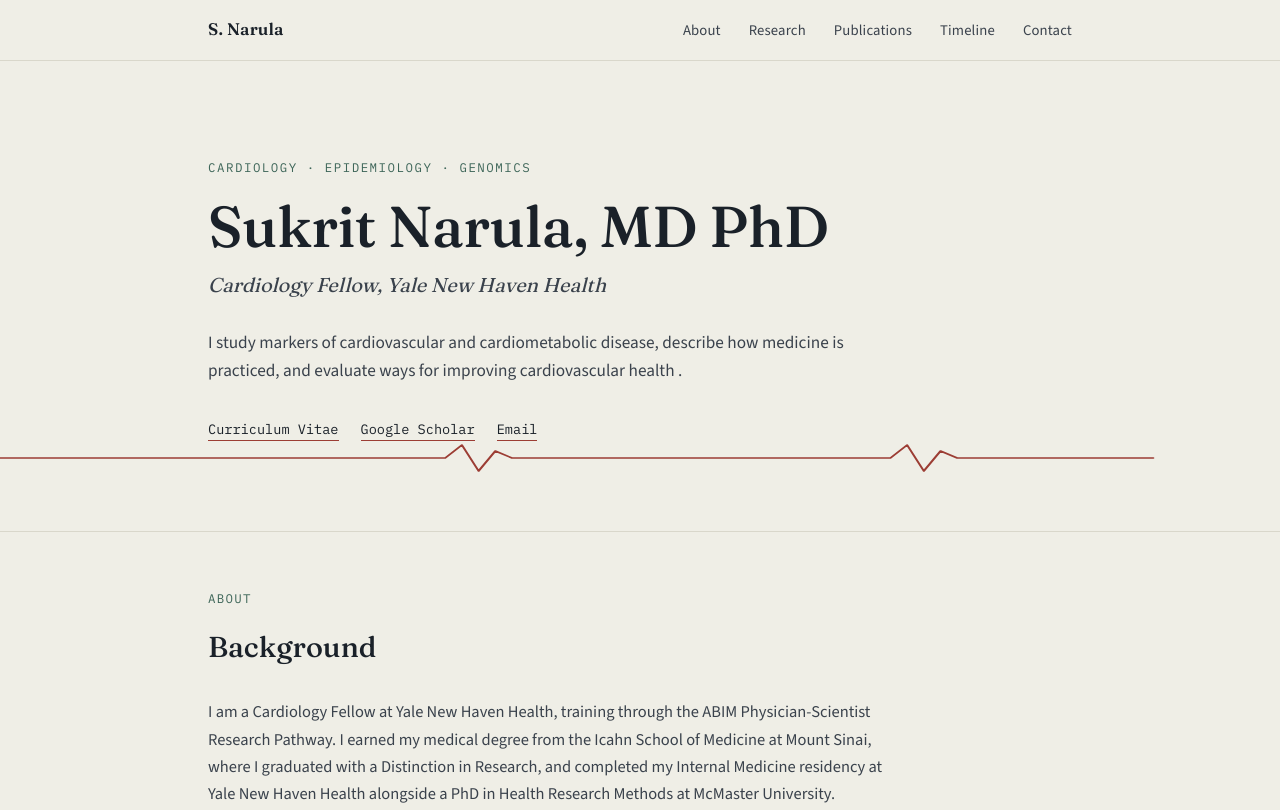
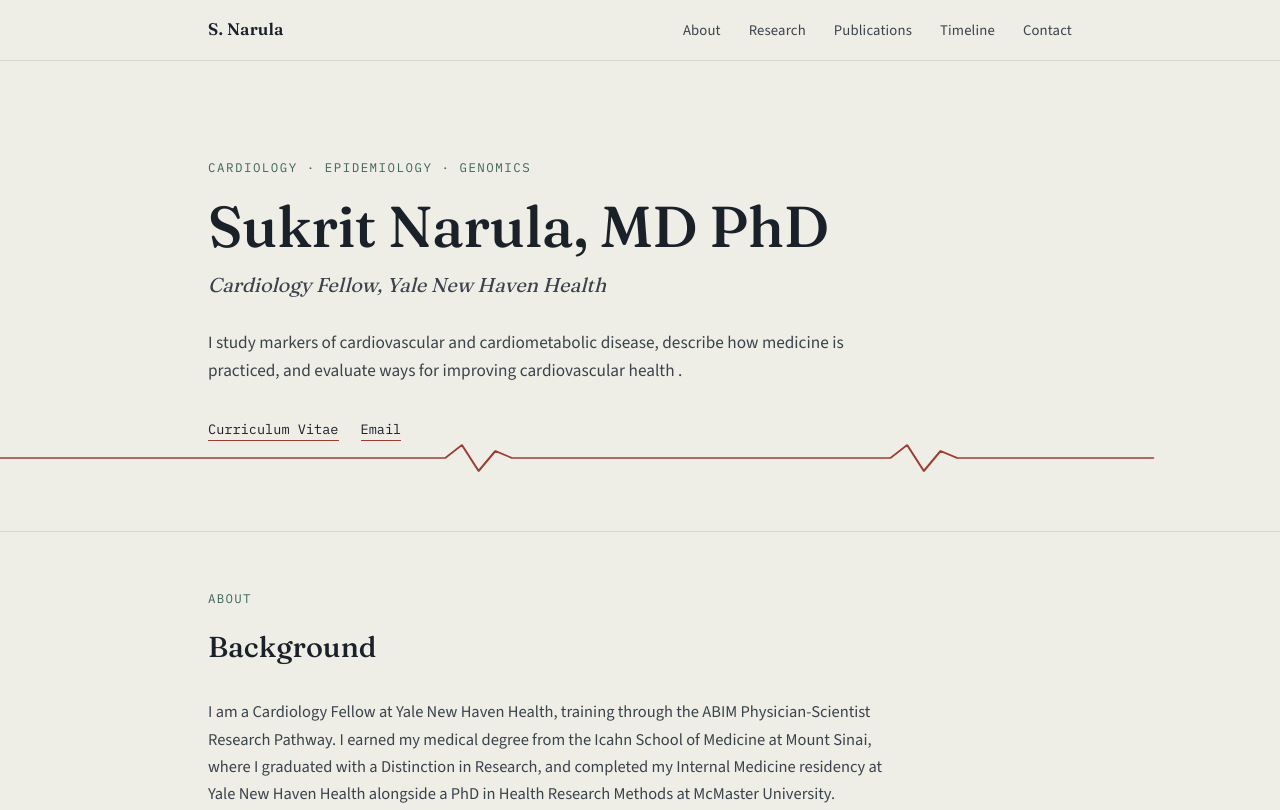
Before and after one commit to sukritnarula123/sukrit-narula.github.io, a plain HTML site: page index.html in a window 1280 px wide. Shown: the top 810 px of the page. Drawn offline with nearby package versions, Linux system fonts and the light colour scheme.

Commit message:
Update index.html

```diff
--- a/index.html
+++ b/index.html
@@ -226,7 +226,6 @@
       </p>
       <div class="hero-links">
         <a href="https://docs.google.com/document/d/12y8leFNtG3v9hB7frx4a3MAqbhuuUmndmi49Oib0xAM/preview" id="cv-link">Curriculum Vitae</a>
-        <a href="#" id="scholar-link">Google Scholar</a>
         <a href="mailto:sukrit.narula@yale.edu">Email</a>
       </div>
     </div>
@@ -341,7 +340,6 @@
           </div>
         </li>
       </ul>
-      <p class="pub-more">Full list of publications (24+) available via <a href="#" id="scholar-link-2">Google Scholar</a>.</p>
     </div>
   </section>
 
@@ -427,7 +425,6 @@
     <div class="contact-links">
       <a href="mailto:sukrit.narula@yale.edu">Email</a>
       <a href="#" id="linkedin-link">LinkedIn</a>
-      <a href="#" id="scholar-link-3">Google Scholar</a>
       <a href="https://docs.google.com/document/d/12y8leFNtG3v9hB7frx4a3MAqbhuuUmndmi49Oib0xAM/preview" id="cv-link-2">View CV</a>
     </div>
   </div>
```
